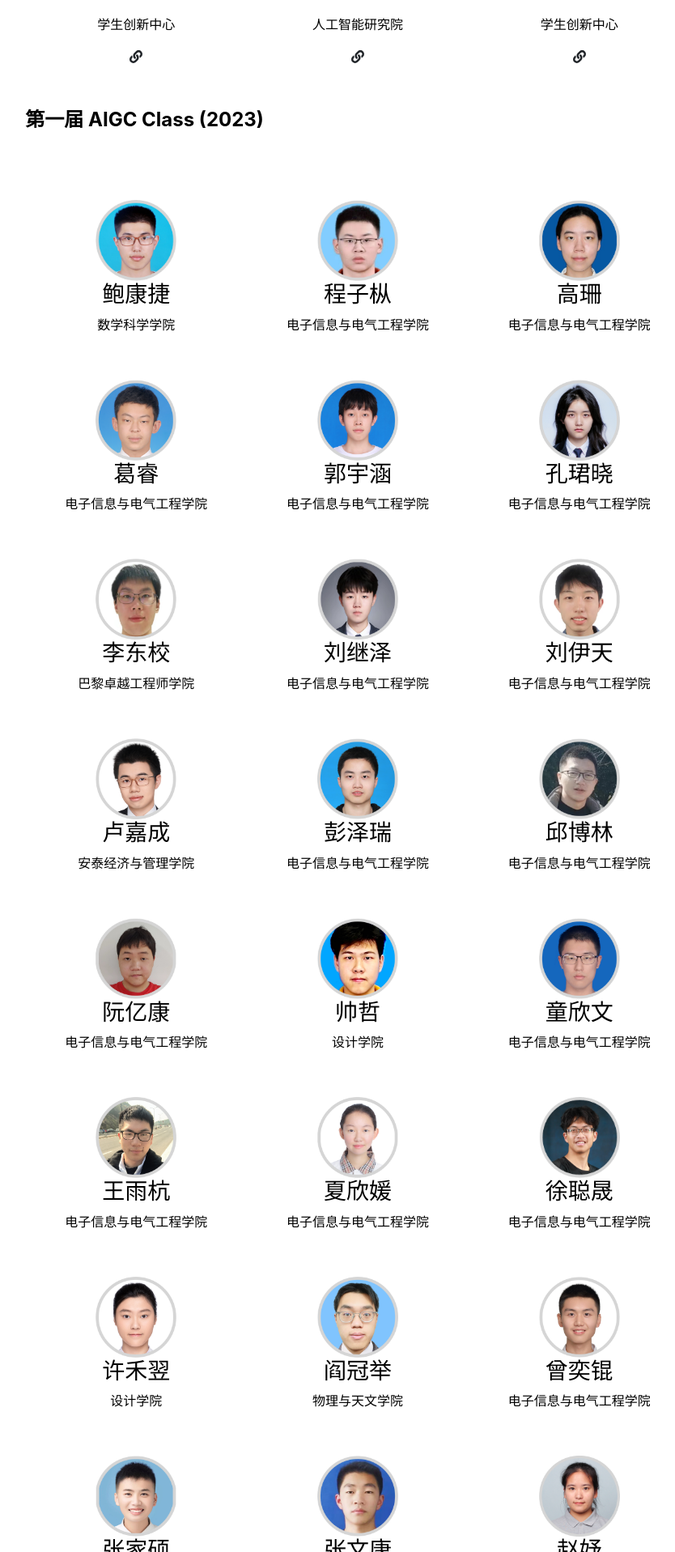
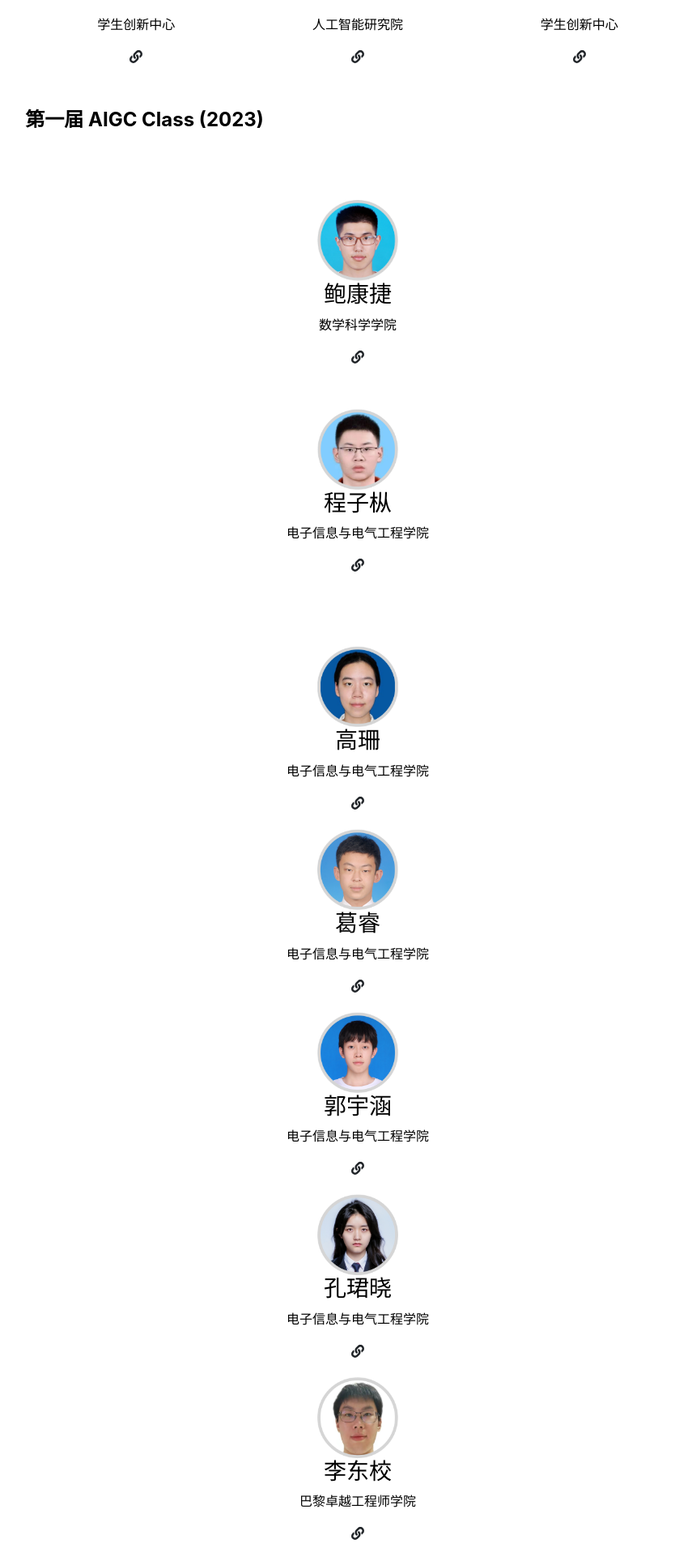
Before and after one commit to SJTU-AIGC/cn, a Jekyll site: the page built from team.md, in a window 1280 px wide. Shown: the part 926-2843 px from the top of the page at 81% size, without its empty margins (198-1032 px from the left). Built offline with Jekyll 4.4.1, drawn with Linux system fonts in a browser that asks for light colours.

Commit message:
update people profile

```diff
--- a/_data/settings.yml
+++ b/_data/settings.yml
@@ -53,7 +53,7 @@ classof2023:
 - {name: '童欣文', school: '电子信息与电气工程学院', image: 'assets/img/classof2023/tongxinwen.png', url: ''}
 - {name: '王雨杭', school: '电子信息与电气工程学院', image: 'assets/img/classof2023/wangyuhang.png', url: ''}
 - {name: '夏欣媛', school: '电子信息与电气工程学院', image: 'assets/img/classof2023/xiaxinyuan.png', url: ''}
-- {name: '徐聪晟', school: '电子信息与电气工程学院', image: 'assets/img/classof2023/xucongsheng.png', url: ''}
+- {name: '徐聪晟', school: '电子信息与电气工程学院', image: 'assets/img/classof2023/xucongsheng.png', url: 'https://acondaway.github.io'}
 - {name: '许禾翌', school: '设计学院', image: 'assets/img/classof2023/xuheyi.png', url: ''}
 - {name: '阎冠举', school: '物理与天文学院', image: 'assets/img/classof2023/yanguanju.png', url: ''}
 - {name: '曾奕锟', school: '电子信息与电气工程学院', image: 'assets/img/classof2023/zengyikun.png', url: ''}
--- a/_layouts/people.html
+++ b/_layouts/people.html
@@ -47,6 +47,9 @@ layout: default
     <img src="{{ site.github.url }}/{{ person.image }}" alt="{{ person.name }}">
     <h3>{{ person.name }}</h3>
     <p>{{ person.school }}</p>
+    <a href="{{ person.url }}" target="_blank">
+      <i class="fas fa-link"></i> </a>
+  </div>
   </div>
   {% endfor %}
 </div>
```
